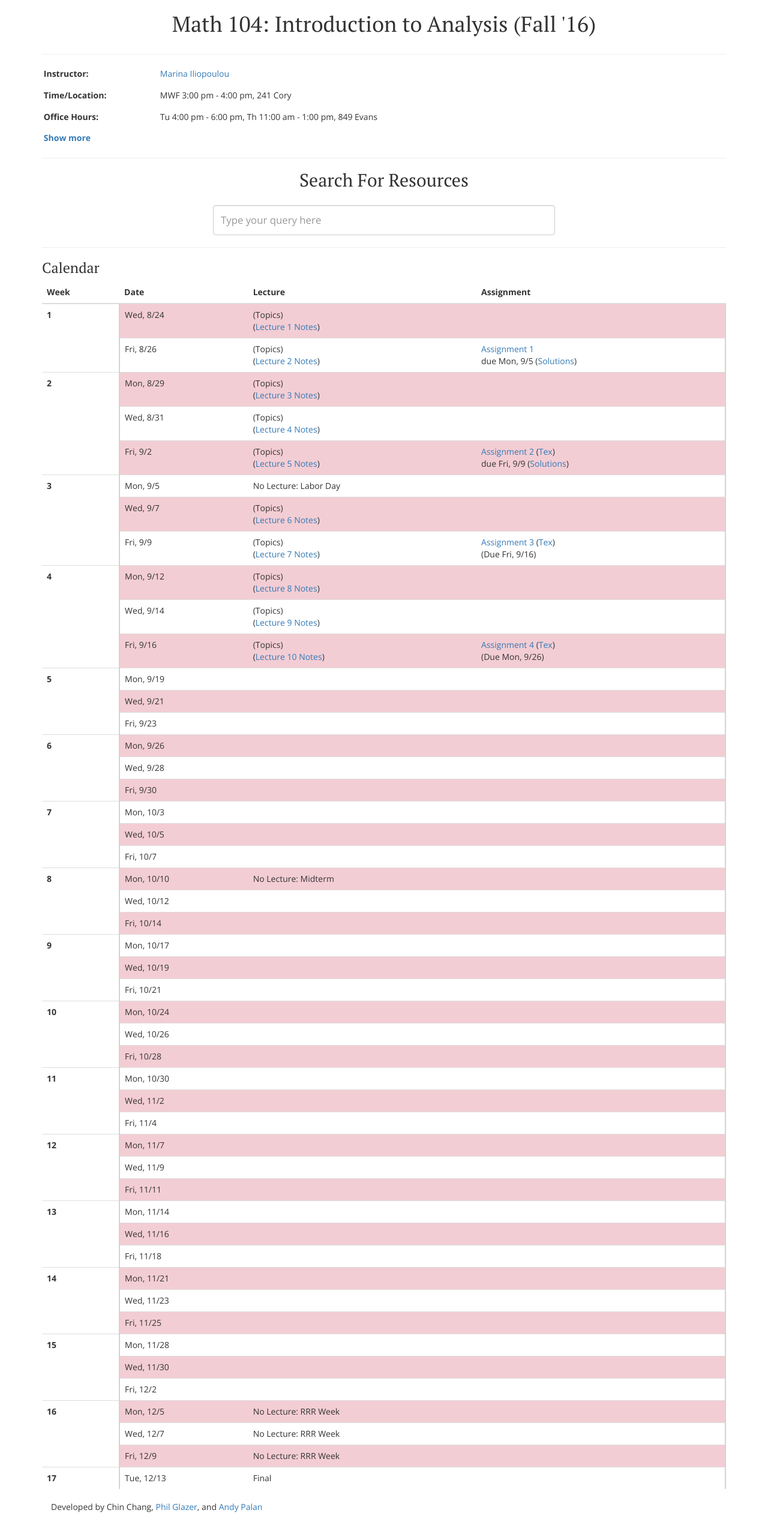
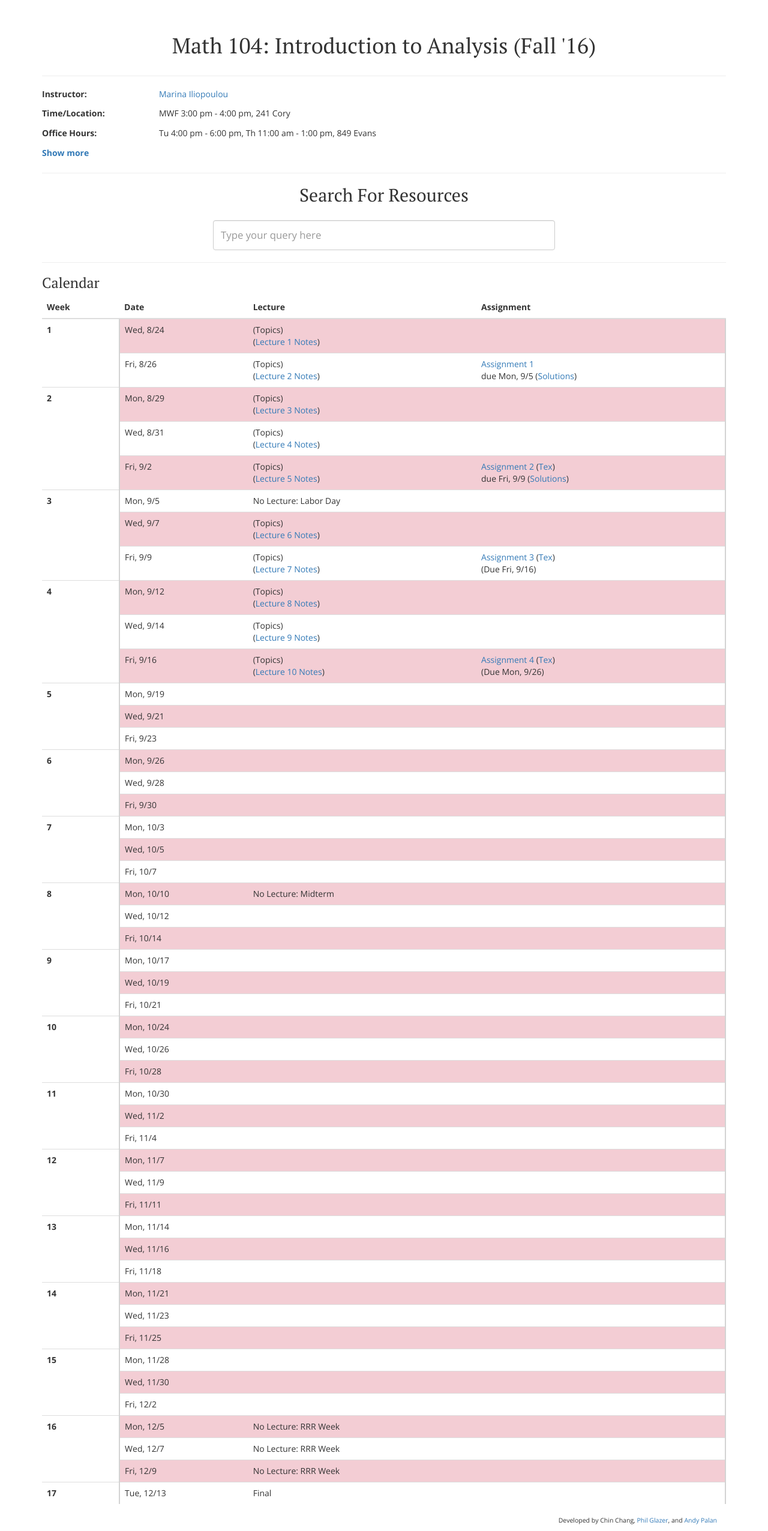
Before and after one commit to stat134/stat134.github.io, a plain HTML site: page index.html in a window 1280 px wide. Shown: the whole page at 60% size. Drawn offline with nearby package versions, Linux system fonts and the light colour scheme.

Commit message:
CSS Cleaning

```diff
--- a/css/main.css
+++ b/css/main.css
@@ -5,6 +5,7 @@ body {
 h1 {
     font-family: 'PT Serif', serif;
     text-align: center;
+    padding-top: 1em;
 }
 
 h2 {
@@ -28,7 +29,7 @@ ul {
 }
 
 #syllabus_line {
-    padding: 0.2em;
+    padding-bottom: 0.2em;
 }
 
 #text-box {
@@ -63,3 +64,8 @@ ul {
 .table-hover tbody tr:hover td, .table-hover tbody tr:hover th {
   background-color: rgba(232,138,155,0.6);
 }
+
+footer p {
+    font-size: 0.75em;
+    float: right;
+}
--- a/index.html
+++ b/index.html
@@ -13,6 +13,8 @@
 
     <!-- jQuery -->
     <script src="https://ajax.googleapis.com/ajax/libs/jquery/3.1.0/jquery.min.js"></script>
+
+    <script src="https://use.fontawesome.com/63e7afe910.js"></script>
 
     <!-- HTML5 shim and Respond.js for IE8 support of HTML5 elements and media queries -->
     <!-- WARNING: Respond.js doesn't work if you view the page via file:// -->
@@ -397,7 +399,7 @@
 
       <footer class="container">
           <row class="col-sm-12">
-              <p>Developed by Chin Chang, <a href="philglazer.me" target="">Phil Glazer</a>, and <a href="andypalan.com">Andy Palan</a></p>
+              <p>Developed by Chin Chang, <a href="http://philglazer.me" target="_blank">Phil Glazer</a>, and <a href="http://andypalan.com" target="_blank">Andy Palan</a></p>
           </row>
       </footer>
 
```
